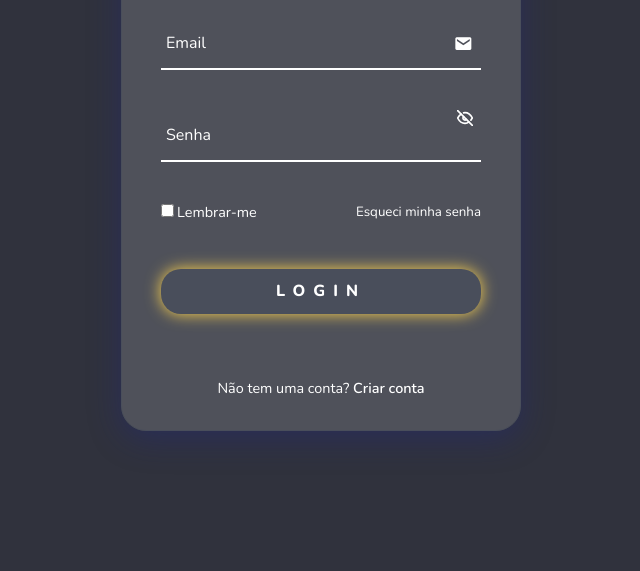
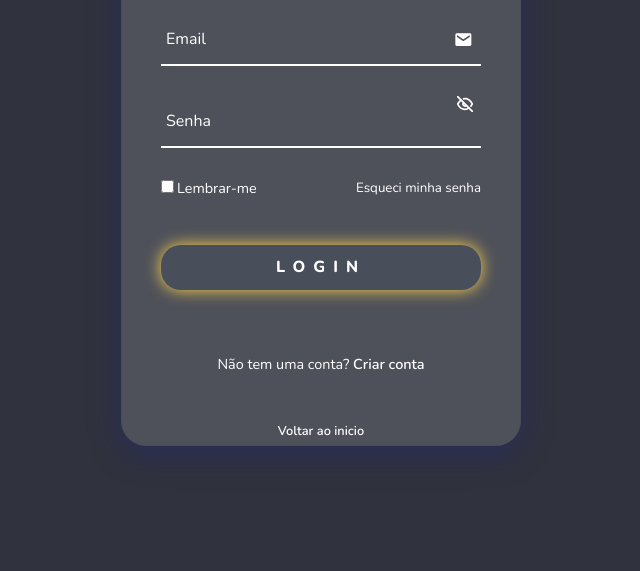
Before and after one commit to Viniciusmm10/portfolio-Vinicius, a plain HTML site: page form/login.html in a window 1280 px wide. Shown: the part 229-800 px from the top of the page, without its empty margins (319-959 px from the left). Drawn offline with nearby package versions, Linux system fonts and the light colour scheme.

Commit message:
mod12.03

```diff
--- a/form/cadastro.css
+++ b/form/cadastro.css
@@ -39,7 +39,7 @@ body {
 .wrapper {
   position: relative;
   width: 400px;
-  height: 580px;
+  height: 620px;
   background: rgba(255, 255, 255, 0.15);
   box-shadow: 0 8px 32px rgba(31, 38, 135, 0.37);
   border: 1px solid var(--secondary-color);
@@ -60,7 +60,7 @@ h2 {
 .input-box {
   position: relative;
   width: 320px;
-  margin: 30px 0;
+  margin: 25px 0;
   border-bottom: 2px solid var(--text-color);
 }
 
@@ -145,3 +145,19 @@ button:hover {
 .login-link a:hover {
   text-decoration: underline;
 }
+
+.inicio-link {
+  font-size: 0.8rem;
+  text-align: center;
+  margin: 3rem 0 10px;
+}
+
+.inicio-link p a {
+  color: var(--text-color);
+  text-decoration: none;
+  font-weight: 600;
+}
+
+.inicio-link a:hover {
+  text-decoration: underline;
+}
--- a/form/login.css
+++ b/form/login.css
@@ -32,6 +32,7 @@ body {
   display: flex;
   justify-content: center;
   align-items: center;
+
   min-height: 100vh;
   background: var(--background-color);
 }
@@ -39,7 +40,7 @@ body {
 .wrapper {
   position: relative;
   width: 400px;
-  height: 520px;
+  height: 550px;
   background: rgba(255, 255, 255, 0.15);
   box-shadow: 0 8px 32px rgba(31, 38, 135, 0.37);
   border: 1px solid var(--secondary-color);
@@ -55,12 +56,13 @@ h2 {
   text-align: center;
   letter-spacing: 0.2rem;
   font-weight: 900;
+  margin: 3rem 0 3px;
 }
 
 .input-box {
   position: relative;
   width: 320px;
-  margin: 40px 0;
+  margin: 30px 0;
   border-bottom: 2px solid var(--text-color);
 }
 
@@ -186,3 +188,19 @@ button:active {
 .registrar-link a:hover {
   text-decoration: underline;
 }
+
+.inicio-link {
+  font-size: 0.8rem;
+  text-align: center;
+  margin: 3rem 0 10px;
+}
+
+.inicio-link p a {
+  color: var(--text-color);
+  text-decoration: none;
+  font-weight: 600;
+}
+
+.inicio-link a:hover {
+  text-decoration: underline;
+}
--- a/form/login.html
+++ b/form/login.html
@@ -44,6 +44,10 @@
         <div class="registrar-link">
           <p>Não tem uma conta? <a href="cadastro.html">Criar conta</a></p>
         </div>
+
+        <div class="inicio-link">
+          <p><a href="/index.html">Voltar ao inicio</a></p>
+        </div>
       </form>
     </div>
   </body>
```
Also changed, not shown: form/cadastro.html (+4 -0 lines).
